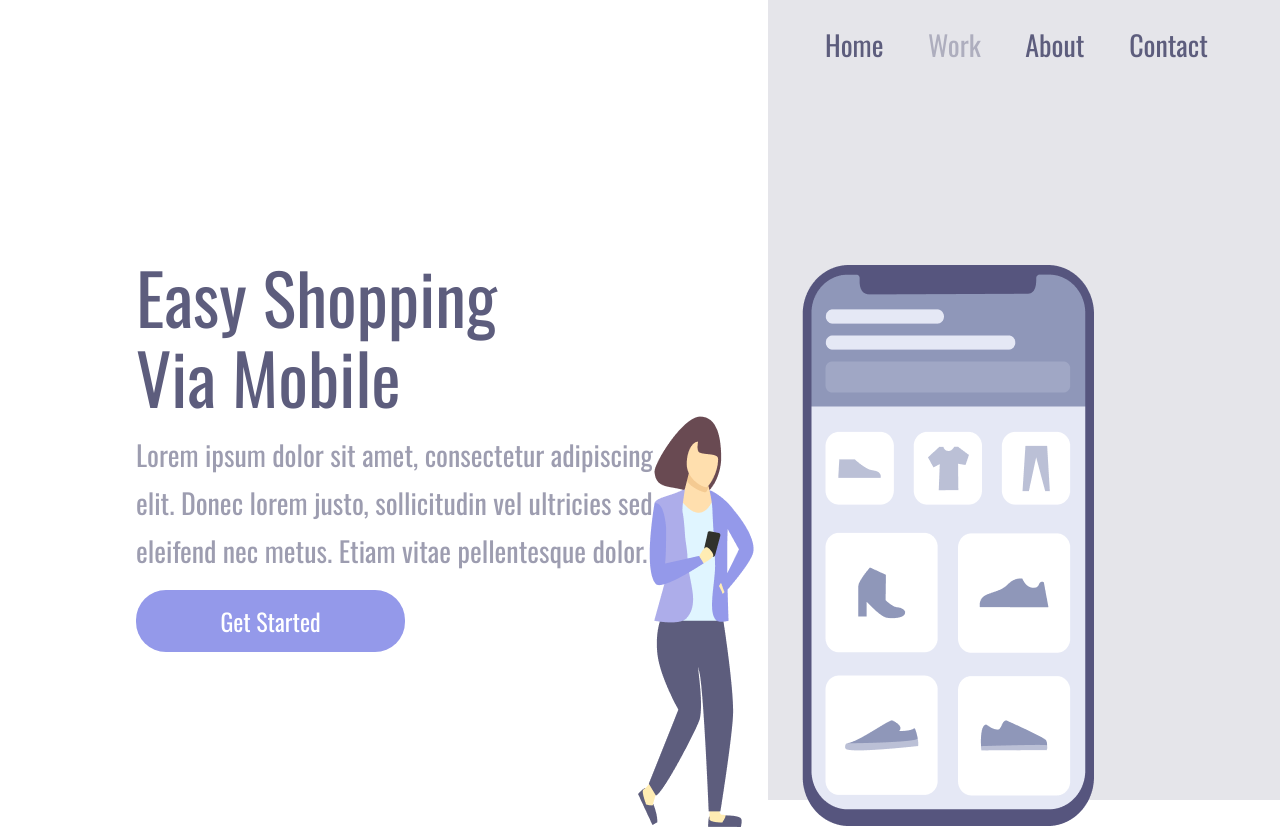
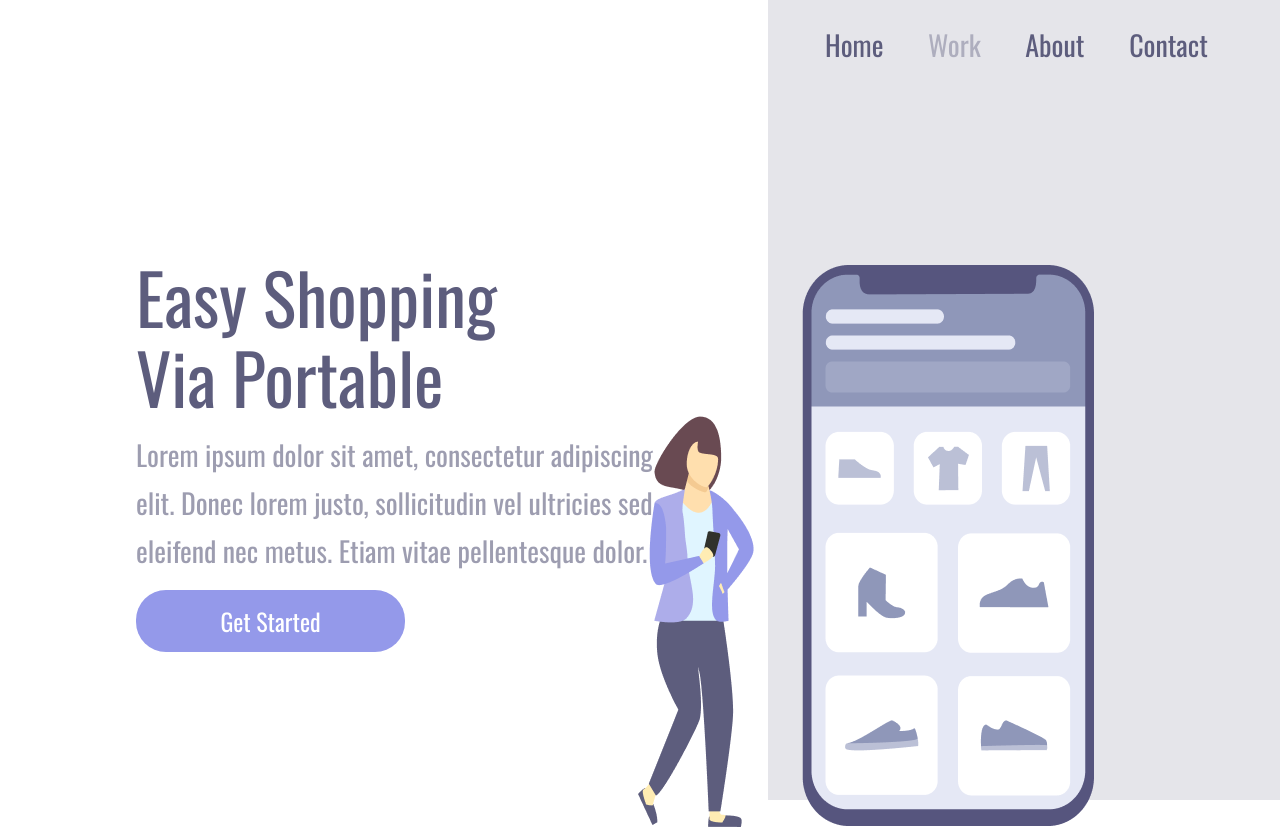
Before and after one commit to eduardoatavares-beep/meuPrimeiroRepositorioGit, a plain HTML site: page index.html in a window 1280 px wide. Drawn offline with nearby package versions, Linux system fonts and the light colour scheme; files that its build step writes are made by us from their sources; files whose address does not match are found by name.

Commit message:
Alteração no h1 do index.html

```diff
--- a/index.html
+++ b/index.html
@@ -12,7 +12,7 @@
 <body>
     <div class="wrapper"> <!-- wrapper → Significa algo que embrulha tudo -->
         <section class="container-left">
-            <h1>Easy Shopping Via Mobile</h1>
+            <h1>Easy Shopping Via Portable</h1>
             <p>Lorem ipsum dolor sit amet, consectetur adipiscing elit. Donec lorem justo, sollicitudin vel ultricies sed, eleifend nec metus. Etiam vitae pellentesque dolor. </p>
             <button>Get Started</button>
         </section>
```
